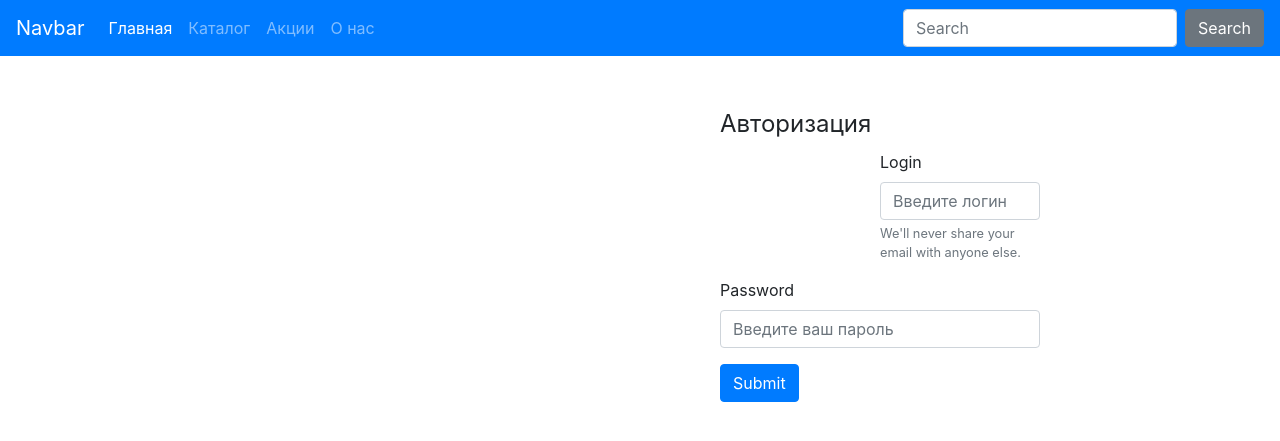
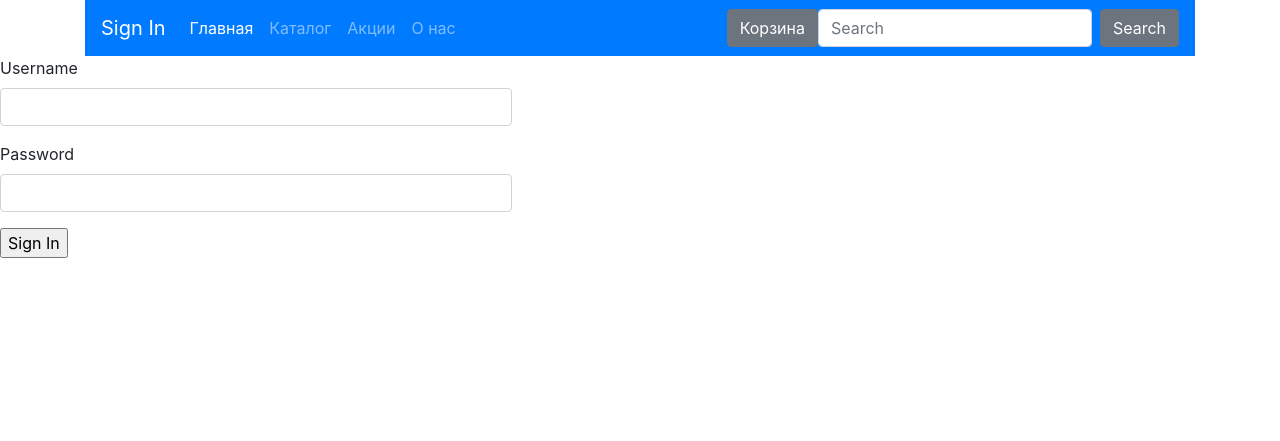
Before and after one commit to Chutchev/eshop, a Flask app: page /admin in a window 1280 px wide. Shown: the top 441 px of the page. Run offline with Flask 3, Linux system fonts and the light colour scheme; data that the repository does not hold is empty; some libraries are stand-ins or nearby versions.

Commit message:
Изменена форма входа на админпанель изменена верстка

```diff
--- /dev/null
+++ b/Forms/LoginForm.py
@@ -0,0 +1,9 @@
+from flask_wtf import FlaskForm
+from wtforms import StringField, SubmitField, PasswordField
+from wtforms.validators import DataRequired
+
+
+class LoginForm(FlaskForm):
+    username = StringField('Username', validators=[DataRequired()])
+    password = PasswordField('Password', validators=[DataRequired()])
+    submit = SubmitField('Sign In')
--- a/app.py
+++ b/app.py
@@ -1,5 +1,8 @@
-from flask import Flask, redirect, render_template, url_for
+from flask import Flask, redirect, render_template, url_for, flash
 import db
+from Forms import LoginForm
+
+
 
 app = Flask(__name__)
 TITLE = 'GEEKSHOP'
@@ -13,8 +16,8 @@ def home():
 
 @app.route('/catalog')
 def catalog():
-    info = db.select('products', 'name', 'price', 'description', 'image', 'category')
-    information = {'title': TITLE, 'info': info}
+    infos = db.select('products', 'name', 'price', 'description', 'image', 'category')
+    information = {'title': TITLE, 'info': infos}
     return render_template('catalog.html', **information)
 
 
@@ -36,10 +39,17 @@ def show_product(product_name):
     information = {'title': TITLE, 'info': info}
     return render_template('product.html', **information)
 
-@app.route('/admin')
+
+@app.route('/admin', methods=['GET', 'POST'])
 def admin_panel():
-    info = db.select('admins', '*')
-    return render_template('admin.html')
+    form = LoginForm.LoginForm()
+    if form.validate_on_submit():
+        login = form.username.data
+        password = form.password.data
+        true_login, true_pass = db.select('admins', 'login', 'password', where=f"login='{login}'")[0]
+        if login == true_login and password == true_pass:
+            return redirect(url_for('sales'))
+    return render_template('admin.html', title='Sign In', form=form)
 
 
 @app.route('/')
--- a/db.py
+++ b/db.py
@@ -12,11 +12,16 @@ def create_table():
         );""")
 
 
-def select(table, *args):
+def select(table,*args, **where):
     args = ", ".join(args)
+    where = where.get('where', False)
+    if where:
+        sql_req = f"SELECT {args} FROM {table} WHERE {where}"
+    else:
+        sql_req = f'SELECT {args} FROM {table}'
     with sqlite3.connect("eSHOP.db") as conn:
         cur = conn.cursor()
-        data = cur.execute(f"SELECT {args} FROM {table}")
+        data = cur.execute(sql_req)
         info = data.fetchall()
         return info
 
--- a/templates/admin.html
+++ b/templates/admin.html
@@ -1,24 +1,17 @@
 {% extends 'base.html' %}
 {%block content%}
 
-<form style="width: 80% ">
-    <fieldset>
-        <div style="margin-left: 45em;margin-top: 50px;">
-            <legend>Авторизация</legend>
-            <div class="form-group" style="width: 20em; padding-left: 10em">
-                <label for="exampleInputEmail1">Login</label>
-                <input type="email" class="form-control" id="exampleInputEmail1" aria-describedby="emailHelp"
-                       placeholder="Введите логин">
-                <small id="emailHelp" class="form-text text-muted">We'll never share your email with anyone else.
-                </small>
-            </div>
-            <div class="form-group" style="width: 20em;">
-                <label for="exampleInputPassword1">Password</label>
-                <input type="password" class="form-control" id="exampleInputPassword1" placeholder="Введите ваш пароль">
-            </div>
-            <button type="submit" class="btn btn-primary">Submit</button>
-        </div>
-    </fieldset>
+<form style="width: 80%;" method="post">
+    {{ form.hidden_tag() }}
+    <p>
+        {{ form.username.label }}<br>
+        {{ form.username(class_="form-control", style="width: 32em") }}
+    </p>
+    <p>
+        {{ form.password.label }}<br>
+        {{ form.password(class_="form-control", style="width: 32em") }}
+    </p>
+    <p>{{ form.submit() }}</p>
 </form>
 
 {%endblock%}
--- a/templates/base.html
+++ b/templates/base.html
@@ -15,13 +15,13 @@
 
 </head>
 <body>
+<div class="container">
     <nav class="navbar navbar-expand-lg navbar-dark bg-primary">
-        <a class="navbar-brand" href="#">Navbar</a>
+        <a class="navbar-brand" href="{{url_for('catalog')}}">{{title}}</a>
         <button class="navbar-toggler" type="button" data-toggle="collapse" data-target="#navbarMenu"
                 aria-controls="navbarColor01" aria-expanded="false" aria-label="Toggle navigation">
             <span class="navbar-toggler-icon"></span>
         </button>
-
         <div class="collapse navbar-collapse" id="navbarMenu">
             <ul class="navbar-nav mr-auto">
                 <li class="nav-item active">
@@ -37,12 +37,14 @@
                     <a class="nav-link" href="{{url_for('contacts')}}">О нас</a>
                 </li>
             </ul>
+            <a class="btn btn-secondary my-2 my-sm-0" href="{{url_for('contacts')}}" role="button" style="margin-left: 2%">Корзина</a>
             <form class="form-inline my-2 my-lg-0">
                 <input class="form-control mr-sm-2" type="text" placeholder="Search">
                 <button class="btn btn-secondary my-2 my-sm-0" type="submit">Search</button>
             </form>
         </div>
     </nav>
+</div>
 {% block content %}{% endblock %}
 </body>
 </html>
```
Also changed, not shown: templates/catalog.html (+16 -12 lines).
